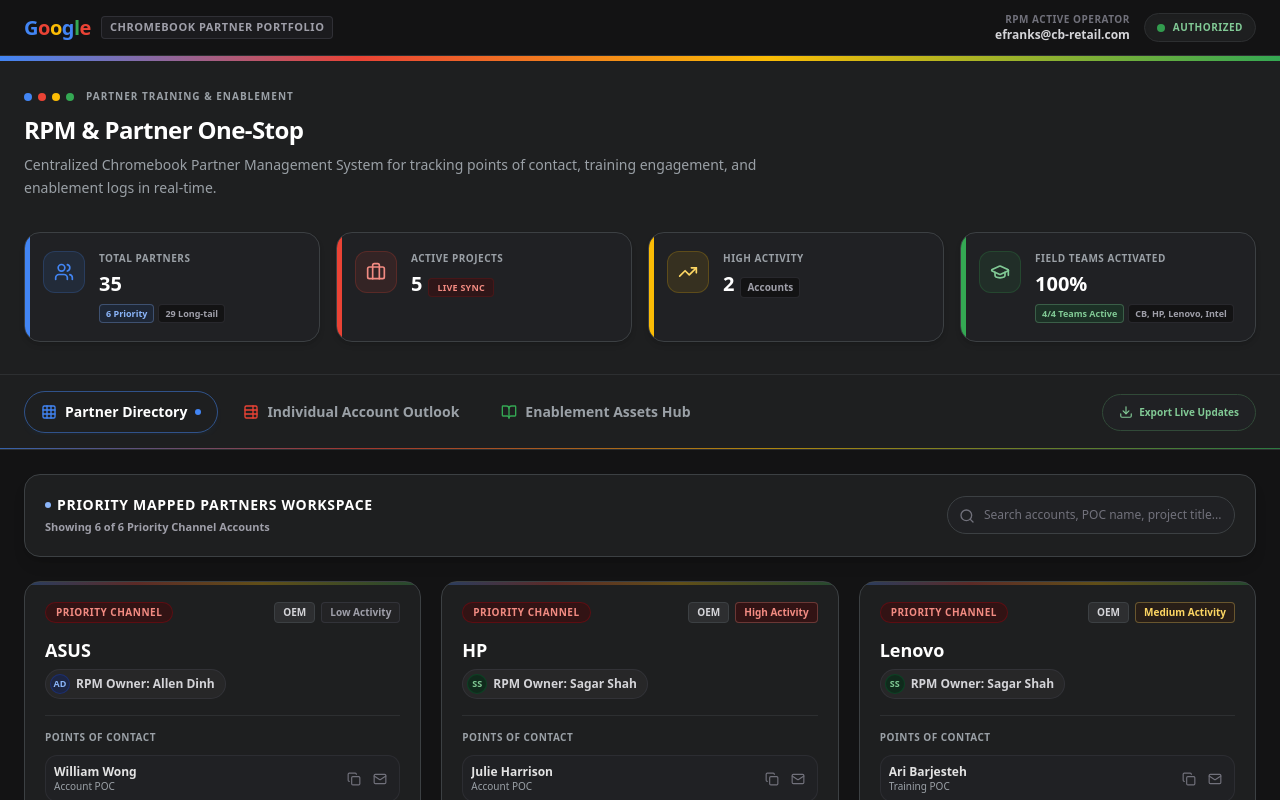
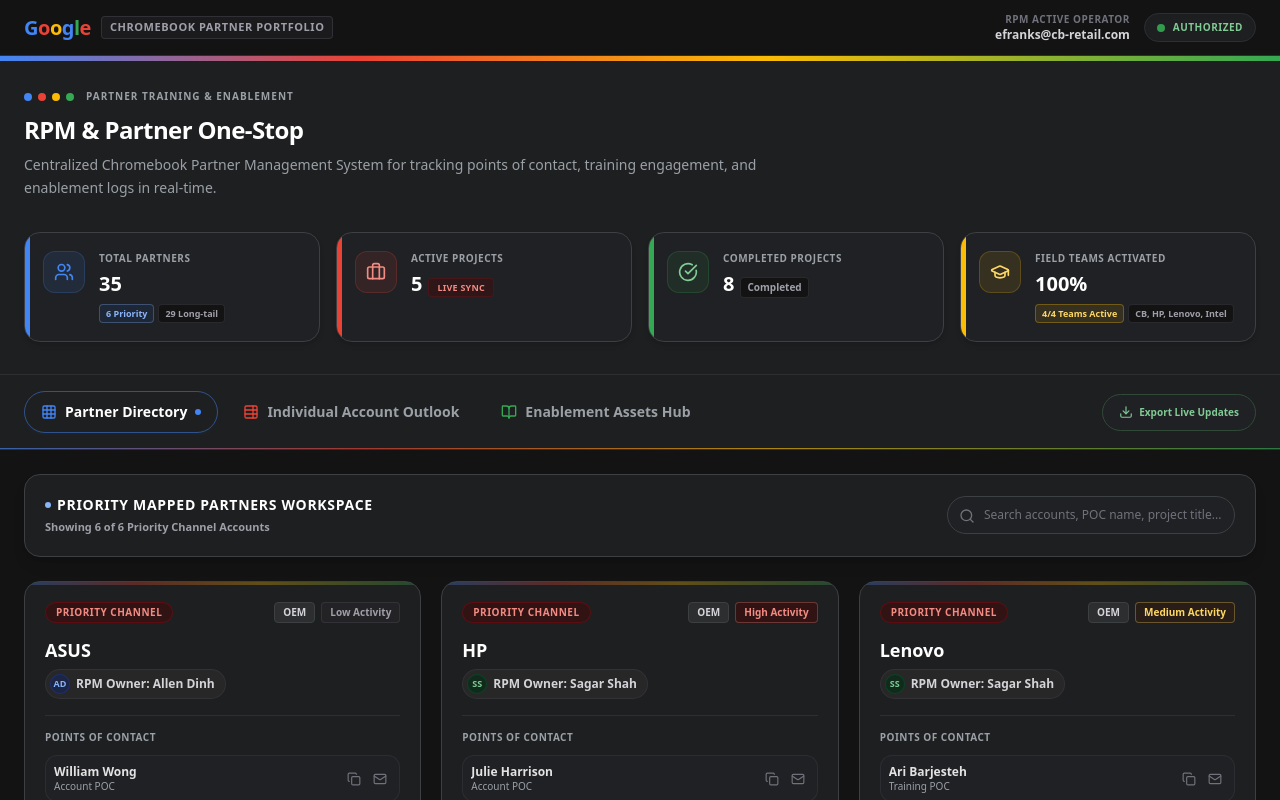
Before and after one commit to efrankschromebookg/Partner-Enablement-Hub, a React (Vite) app: page / in a window 1280 px wide. Shown: the top 800 px of the page. Built offline with nearby package versions, Linux system fonts and the light colour scheme; a web font is replaced by a local one.

Commit message:
feat(dashboard): update sync version and replace high activity metric
Update the application sync version to Q3 2026 and replace the high activity partner count with a completed project metric in the header for better progress visibility.

```diff
--- a/src/App.tsx
+++ b/src/App.tsx
@@ -324,7 +324,7 @@
                 </div>
 
                 <div className="text-xs font-bold px-3 py-1.5 bg-zinc-800 text-zinc-300 border border-zinc-700/60 rounded-full">
-                  Updated: <span className="font-extrabold text-[#81c995] uppercase tracking-wide">Q2 2026 Active Sync</span>
+                  Updated: <span className="font-extrabold text-[#81c995] uppercase tracking-wide">Q3 2026 Active Sync</span>
                 </div>
               </div>
 
--- a/src/components/Header.tsx
+++ b/src/components/Header.tsx
@@ -1,5 +1,5 @@
 import React from 'react';
-import { Users, Briefcase, GraduationCap, TrendingUp } from 'lucide-react';
+import { Users, Briefcase, GraduationCap, CheckCircle } from 'lucide-react';
 import { Partner, RPM } from '../types';
 
 interface HeaderProps {
@@ -16,8 +16,8 @@
   // Total active projects across all partners
   const totalProjects = partners.reduce((sum, p) => sum + p.projects.filter(proj => proj.status !== 'Completed').length, 0);
 
-  // Partners with High Activity
-  const highActivityCount = partners.filter(p => p.activityLevel === 'High').length;
+  // Total completed projects across all partners
+  const completedProjectsCount = partners.reduce((sum, p) => sum + p.projects.filter(proj => proj.status === 'Completed').length, 0);
 
   // Partner training coverage (partners with at least 1 training engagement)
   const trainedPartnersCount = partners.filter(p => p.trainingEngagements.length > 0).length;
@@ -132,25 +132,25 @@
               </div>
             </div>
 
-            {/* Card 3: High Engagement - Yellow (#FBBC05) */}
-            <div className="bg-[#202124] p-4.5 rounded-2xl border border-[#3c4043] hover:border-[#FBBC05]/60 transition-all duration-300 flex items-start gap-3.5 relative overflow-hidden group hover:translate-y-[-2px] shadow-md">
-              <div className="absolute top-0 bottom-0 left-0 w-[4.5px] bg-[#FBBC05]"></div>
-              <div className="p-2.5 rounded-xl bg-[#FBBC05]/10 text-[#fdd663] border border-[#FBBC05]/20 group-hover:bg-[#FBBC05]/15 transition-colors">
-                <TrendingUp className="w-5 h-5" />
+            {/* Card 3: Completed Projects - Green (#34A853) */}
+            <div className="bg-[#202124] p-4.5 rounded-2xl border border-[#3c4043] hover:border-[#34A853]/60 transition-all duration-300 flex items-start gap-3.5 relative overflow-hidden group hover:translate-y-[-2px] shadow-md">
+              <div className="absolute top-0 bottom-0 left-0 w-[4.5px] bg-[#34A853]"></div>
+              <div className="p-2.5 rounded-xl bg-[#34A853]/10 text-[#81c995] border border-[#34A853]/20 group-hover:bg-[#34A853]/15 transition-colors">
+                <CheckCircle className="w-5 h-5" />
               </div>
               <div>
-                <span className="text-[10px] font-bold text-[#9aa0a6] block uppercase tracking-wider">High Activity</span>
+                <span className="text-[10px] font-bold text-[#9aa0a6] block uppercase tracking-wider">Completed Projects</span>
                 <div className="flex items-baseline gap-1.5 mt-1">
-                  <span className="text-lg md:text-xl font-black text-white">{highActivityCount}</span>
-                  <span className="text-[10px] text-zinc-400 font-bold bg-[#131314] border border-zinc-700/50 px-1.5 py-0.5 rounded">Accounts</span>
+                  <span className="text-lg md:text-xl font-black text-white">{completedProjectsCount}</span>
+                  <span className="text-[10px] text-zinc-400 font-bold bg-[#131314] border border-zinc-700/50 px-1.5 py-0.5 rounded">Completed</span>
                 </div>
               </div>
             </div>
 
-            {/* Card 4: Touchpoint coverage - Green (#34A853) */}
-            <div className="bg-[#202124] p-4.5 rounded-2xl border border-[#3c4043] hover:border-[#34A853]/60 transition-all duration-300 flex items-start gap-3.5 relative overflow-hidden group hover:translate-y-[-2px] shadow-md">
-              <div className="absolute top-0 bottom-0 left-0 w-[4.5px] bg-[#34A853]"></div>
-              <div className="p-2.5 rounded-xl bg-[#34A853]/10 text-[#81c995] border border-[#34A853]/20 group-hover:bg-[#34A853]/15 transition-colors">
+            {/* Card 4: Touchpoint coverage - Yellow (#FBBC05) */}
+            <div className="bg-[#202124] p-4.5 rounded-2xl border border-[#3c4043] hover:border-[#FBBC05]/60 transition-all duration-300 flex items-start gap-3.5 relative overflow-hidden group hover:translate-y-[-2px] shadow-md">
+              <div className="absolute top-0 bottom-0 left-0 w-[4.5px] bg-[#FBBC05]"></div>
+              <div className="p-2.5 rounded-xl bg-[#FBBC05]/10 text-[#fdd663] border border-[#FBBC05]/20 group-hover:bg-[#FBBC05]/15 transition-colors">
                 <GraduationCap className="w-5 h-5" />
               </div>
               <div>
@@ -158,7 +158,7 @@
                 <div className="flex flex-col gap-1.5 mt-1">
                   <span className="text-lg md:text-xl font-black text-white">100%</span>
                   <div className="flex flex-wrap gap-1">
-                    <span className="text-[9px] text-[#81c995] font-semibold bg-[#137333]/20 border border-[#81c995]/30 px-1.5 py-0.5 rounded">
+                    <span className="text-[9px] text-[#fdd663] font-semibold bg-[#FBBC05]/10 border border-[#FBBC05]/30 px-1.5 py-0.5 rounded">
                       4/4 Teams Active
                     </span>
                     <span className="text-[9px] text-zinc-400 font-semibold bg-[#131314] border border-zinc-700/50 px-1.5 py-0.5 rounded">
```
